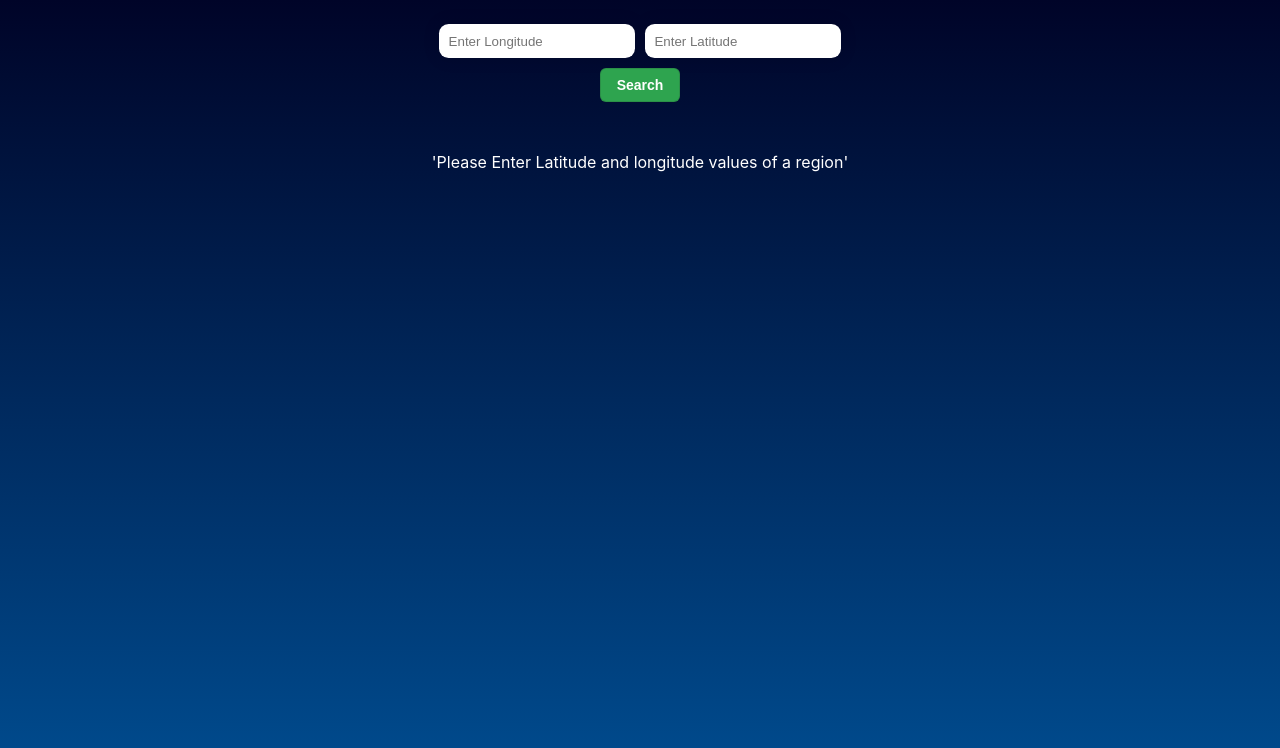
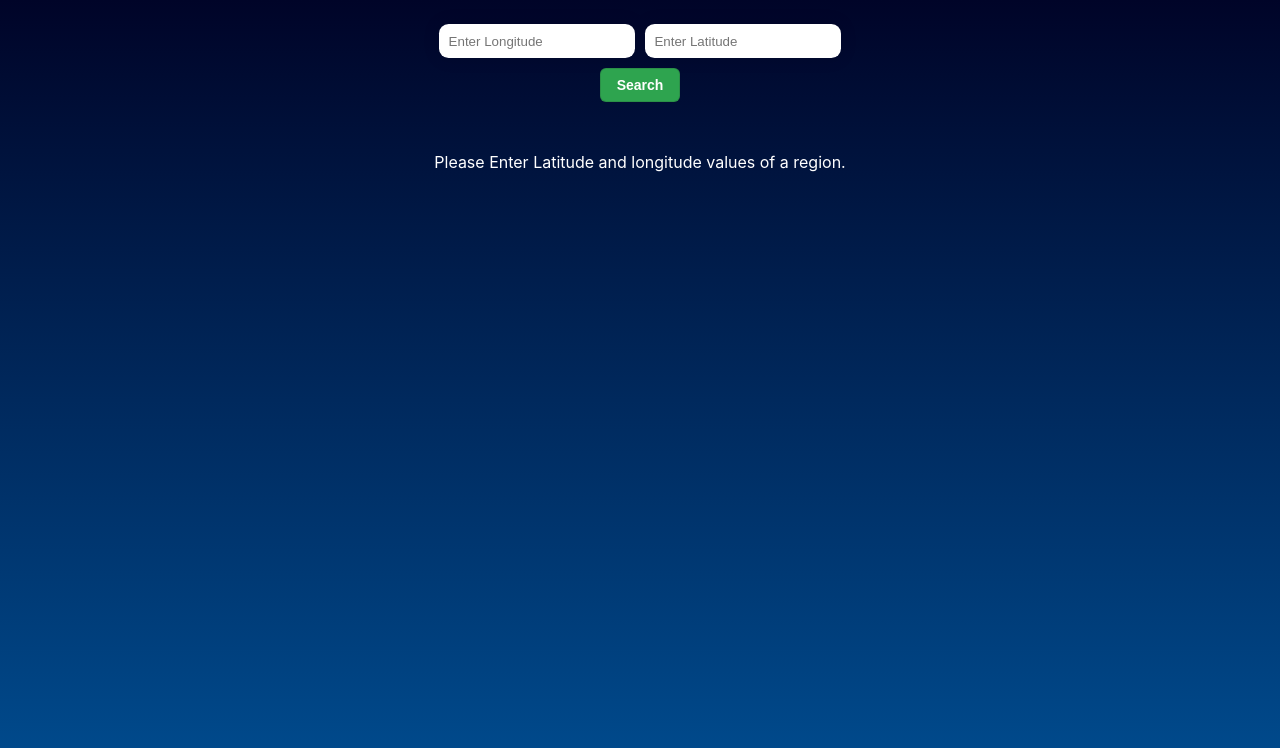
Before and after one commit to sarathgalavalli/climate-app, a React (Create React App) app: page / in a window 1280 px wide. Shown: the top 748 px of the page. Built offline with nearby package versions, Linux system fonts and the light colour scheme.

Commit message:
feat(cloud): clean up

```diff
--- a/src/components/app/App.tsx
+++ b/src/components/app/App.tsx
@@ -61,7 +61,7 @@ function App() {
       )}
       {!data && (
         <div className="default-data">
-          'Please Enter Latitude and longitude values of a region'
+          Please Enter Latitude and longitude values of a region.
         </div>
       )}
     </div>
```
